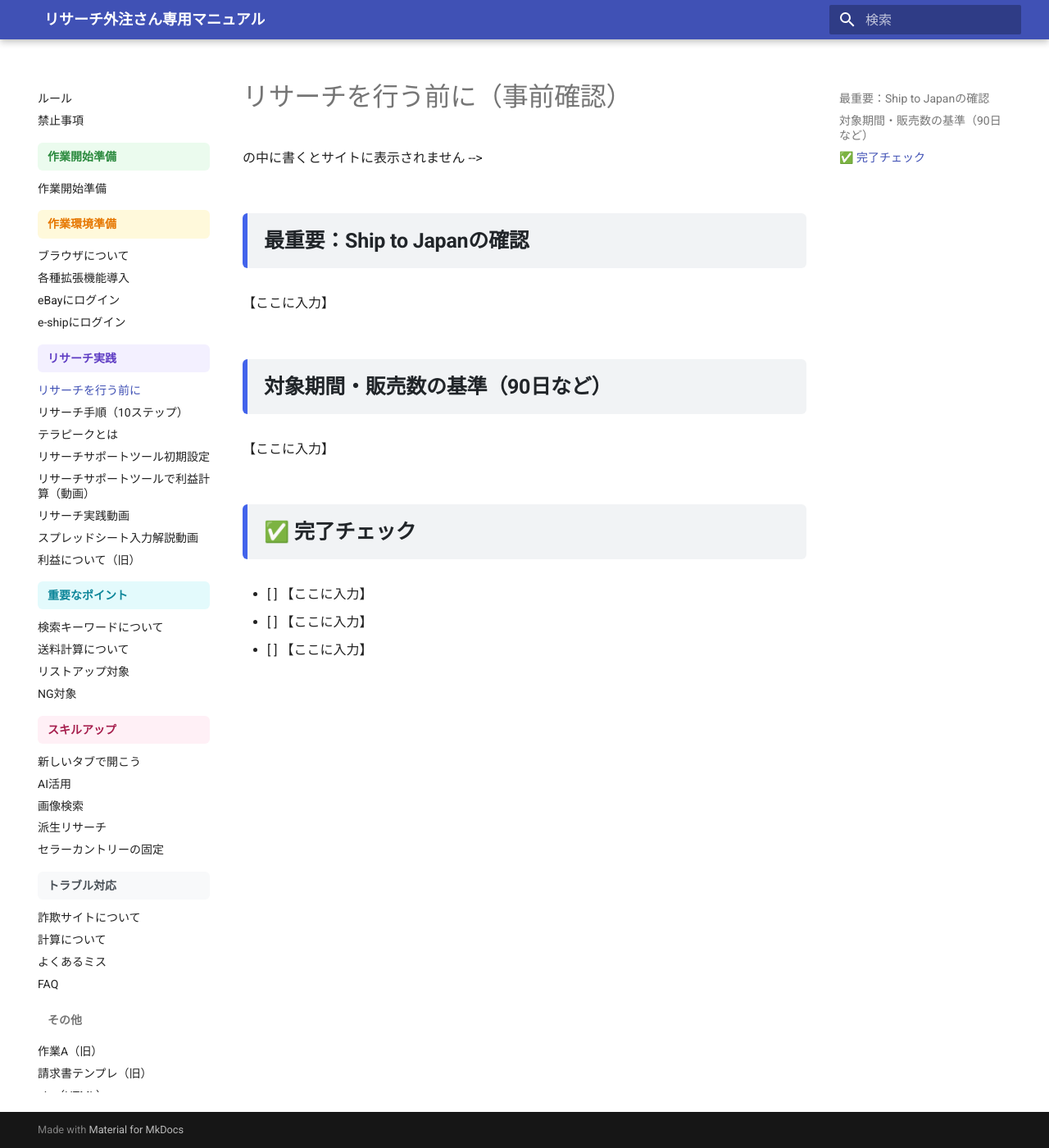
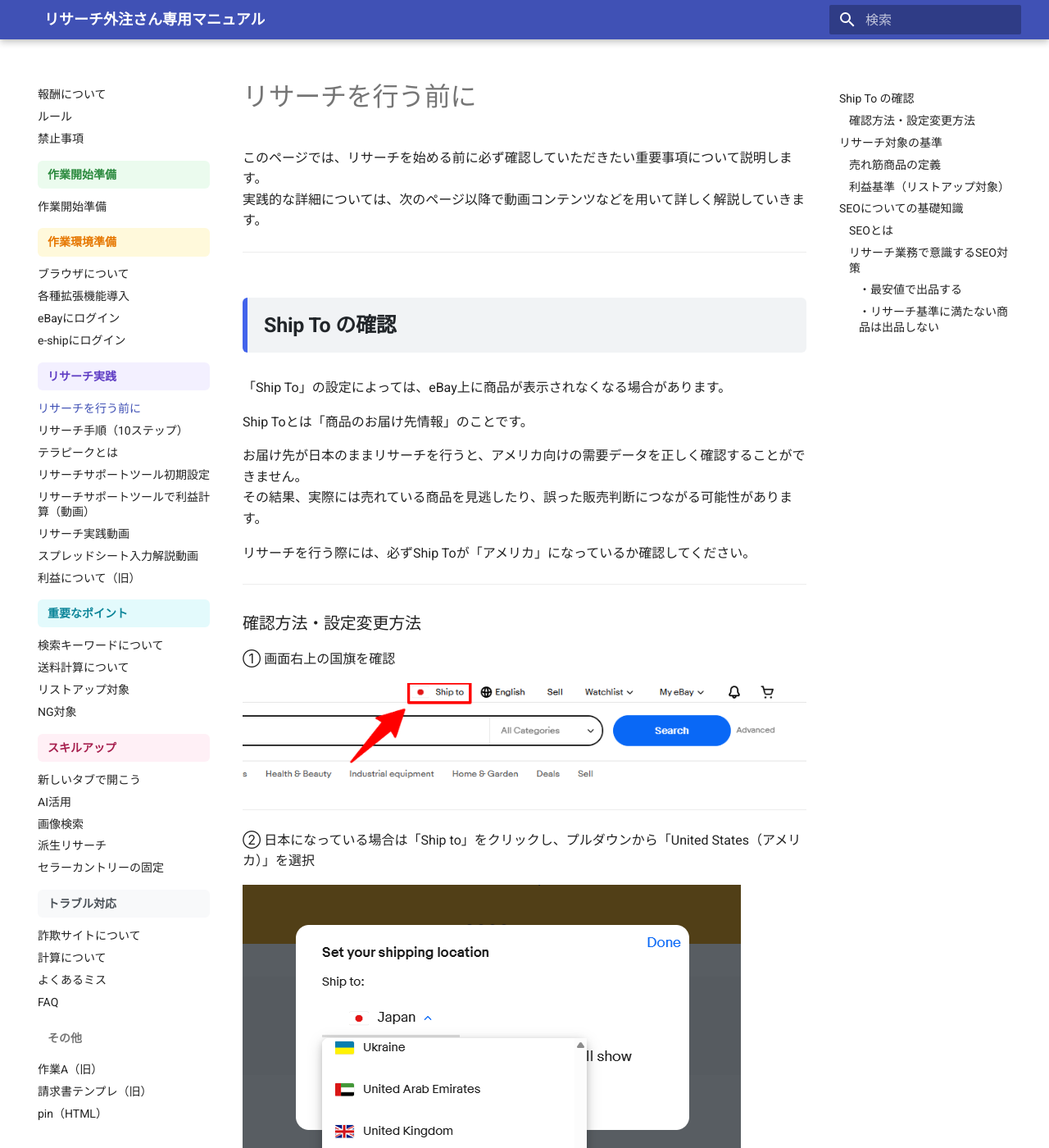
Before and after one commit to jun-hata/outsourcing-manual, an MkDocs documentation site: the page built from docs/research_before.md, in a window 1280 px wide and 1400 px high. Shown: the whole window at 82% size. Built offline with MkDocs 1.6.1 and Material for MkDocs 9.7.7, drawn with Linux system fonts in a browser that asks for light colours; some of the changed text lies outside the part shown.

Commit message:
リサーチ基準

```diff
--- a/docs/research_before.md
+++ b/docs/research_before.md
@@ -1,18 +1,129 @@
-# リサーチを行う前に（事前確認）
+# リサーチを行う前に
 
-<!--
-【編集メモ】
-- このページは「外注さんがPCで見る」前提です
-- 「【ここに入力】」をあなたの文章に置き換えてください
-- 後で消したいメモは <!-- --> の中に書くとサイトに表示されません
--->
-## 最重要：Ship to Japanの確認
-【ここに入力】
+このページでは、リサーチを始める前に必ず確認していただきたい重要事項について説明します。
+実践的な詳細については、次のページ以降で動画コンテンツなどを用いて詳しく解説していきます。
 
-## 対象期間・販売数の基準（90日など）
-【ここに入力】
+---
 
-## ✅ 完了チェック
-- [ ] 【ここに入力】
-- [ ] 【ここに入力】
-- [ ] 【ここに入力】
+## Ship To の確認
+
+「Ship To」の設定によっては、eBay上に商品が表示されなくなる場合があります。
+
+Ship Toとは「商品のお届け先情報」のことです。
+
+お届け先が日本のままリサーチを行うと、アメリカ向けの需要データを正しく確認することができません。
+その結果、実際には売れている商品を見逃したり、誤った販売判断につながる可能性があります。
+
+リサーチを行う際には、必ずShip Toが「アメリカ」になっているか確認してください。
+
+---
+
+### 確認方法・設定変更方法
+
+① 画面右上の国旗を確認
+
+![Ship To確認](images/research_before/ship1.png)
+
+---
+
+② 日本になっている場合は「Ship to」をクリックし、プルダウンから「United States（アメリカ）」を選択
+
+![Ship To変更](images/research_before/ship2.png)
+
+---
+
+③ 「Done」をクリックして適用
+
+![Ship To確認](images/research_before/ship3.png)
+
+---
+
+## リサーチ対象の基準
+
+### 売れ筋商品の定義
+
+「[eBayについて](ebay_role.md)」の「販売の基本フロー」で解説した通り、
+eBayに出品する商品は売れ筋商品であることが大前提となります。
+
+リサーチ業務では、
+
+<span class="red-text">過去90日間で2個以上販売されている商品をリサーチ対象</span>
+
+と定義しています。
+
+やみくもに出品するのではなく、実際にeBay上で販売された実績がある商品に絞ってリサーチを行いましょう。
+
+---
+
+### 利益基準（リストアップ対象）
+
+リストアップする商品は、利益額が500円以上出るものを対象としています。
+
+商品の利益は、仕入れ価格・送料・販売価格などを元に計算しますが、実際の発送時には以下のような要因によって利益が変動する可能性があります。
+
+・発送時の送料変動
+・関税や手数料の変動
+・為替レートの変動
+
+これらの影響により、リサーチ時の計算上は利益が出ている商品でも、実際には利益が減少したり、赤字になる場合があります。
+
+そのため、利益に余裕を持たせる目的で、500円以上をリストアップ対象としています。
+
+安定して利益を確保するためにも、この基準を必ず守るようにしてください。
+
+---
+
+## SEOについての基礎知識
+
+### SEOとは
+
+SEOとは「検索結果に商品を表示させる仕組み」のことです。
+
+検索結果の上位に表示される商品ほど、お客様に見てもらえる機会が増えるため、売れやすくなります。
+
+つまり、eBayで安定して販売を行うためには、SEO対策が重要になります。
+
+---
+
+### リサーチ業務で意識するSEO対策
+
+リサーチ業務において特に重要なSEO対策は、以下の2つです。
+
+---
+
+#### ・最安値で出品する
+
+同じ商品が複数出品されている場合、価格が安い商品ほど購入されやすくなります。
+
+そのため、リサーチを行う際は、
+
+・競合商品の出品価格
+・送料込みの総額
+
+を必ず確認し、最安値で出品できる商品を選びましょう。
+
+---
+
+#### ・リサーチ基準に満たない商品は出品しない
+
+販売実績が少ない商品や、需要が不安定な商品を出品すると、販売までに時間がかかる可能性があります。
+
+また、販売実績が少ない商品はSEOも上がりにくく、検索結果に表示されにくくなる傾向があります。
+
+そのため、販売実績がある商品に絞ってリサーチを行うことが重要です。
+
+---
+
+SEO評価が高くなると、リサーチした商品が売れやすくなります。
+
+つまり、
+
+SEO評価が上がる
+↓
+商品が売れやすくなる
+↓
+<span class="red-text">インセンティブ（報酬）が増える</span>
+
+につながります。
+
+SEOを意識しながら、リサーチを行っていきましょう。
```
Also changed, not shown: docs/ebay_role.md (+1 -1 lines), docs/images/research_before/ship1.png (added), docs/images/research_before/ship2.png (added), docs/images/research_before/ship3.png (added).
